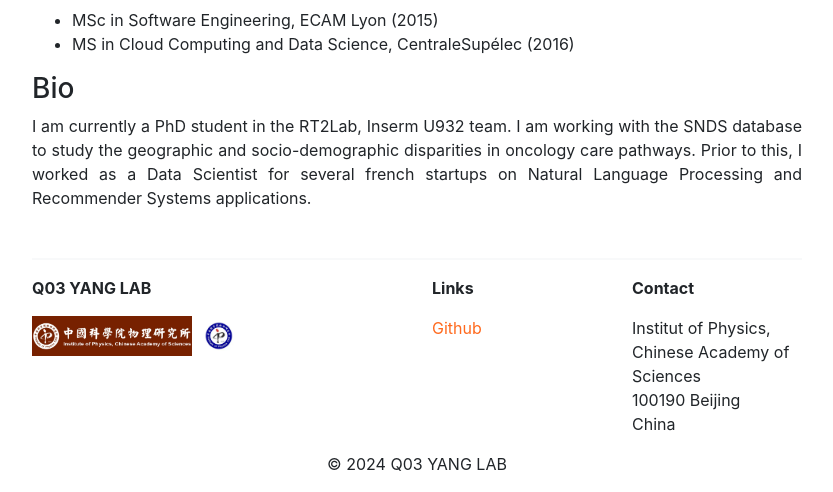
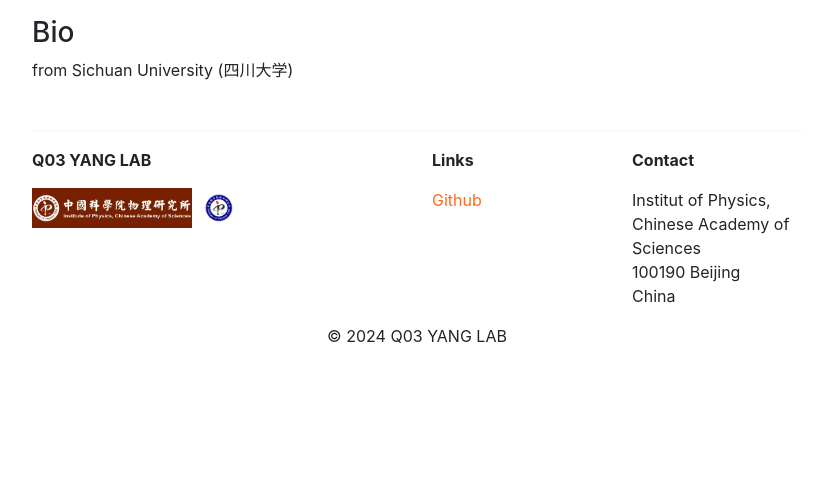
Before and after one commit to ZoomWuun/Q03i, a Jekyll site: the page built from _pages/team/_posts/2019-10-07-shijie-li.md, in a window 1280 px wide. Shown: the part 491-983 px from the top of the page, without its empty margins (223-1056 px from the left). Built offline with Jekyll 4.4.1, drawn with Linux system fonts in a browser that asks for light colours; after the commit the page ends 900 px from its top, so only the background shows below that; some of the changed text lies outside the part shown.

Commit message:
Add files via upload

```diff
--- a/_pages/team/_posts/2019-10-07-shijie-li.md
+++ b/_pages/team/_posts/2019-10-07-shijie-li.md
@@ -6,15 +6,15 @@
 role: PhD Student
 permalink: 'team/shijie-li'
 social:
-    twitter: https://twitter.com/ericdaoud
-    linkedin: https://linkedin.com/in/ericdaoud
-    google-scholar: https://scholar.google.com/citations?user=6MyQM4wAAAAJ&hl=en
-    github: https://github.com/ericdaat
-    website: https://edaoud.com
-    orcid: https://orcid.org/0000-0003-4556-0856
+    twitter:
+    linkedin:
+    google-scholar:
+    github:
+    website:
+    orcid:
 education:
- - MSc in Software Engineering, ECAM Lyon (2015)
- - MS in Cloud Computing and Data Science, CentraleSupélec (2016)
+ - Sichuan University(四川大学)
 ---
 
-I am currently a PhD student in the RT2Lab, Inserm U932 team. I am working with the SNDS database to study the geographic and socio-demographic disparities in oncology care pathways. Prior to this, I worked as a Data Scientist for several french startups on Natural Language Processing and Recommender Systems applications.
+from Sichuan University
+(四川大学)
```
Also changed, not shown: _pages/team/_posts/2017-04-02-kai-yang.md (+6 -2 lines), _pages/team/_posts/2018-04-02-peng-fan.md (added, +18 -0 lines), _pages/team/_posts/2018-09-30-zilong-wu.md (+4 -4 lines), _pages/team/_posts/2019-09-01-hao-wang.md (+5 -9 lines), _pages/team/_posts/2019-09-30-jing-chen.md (+7 -9 lines).
